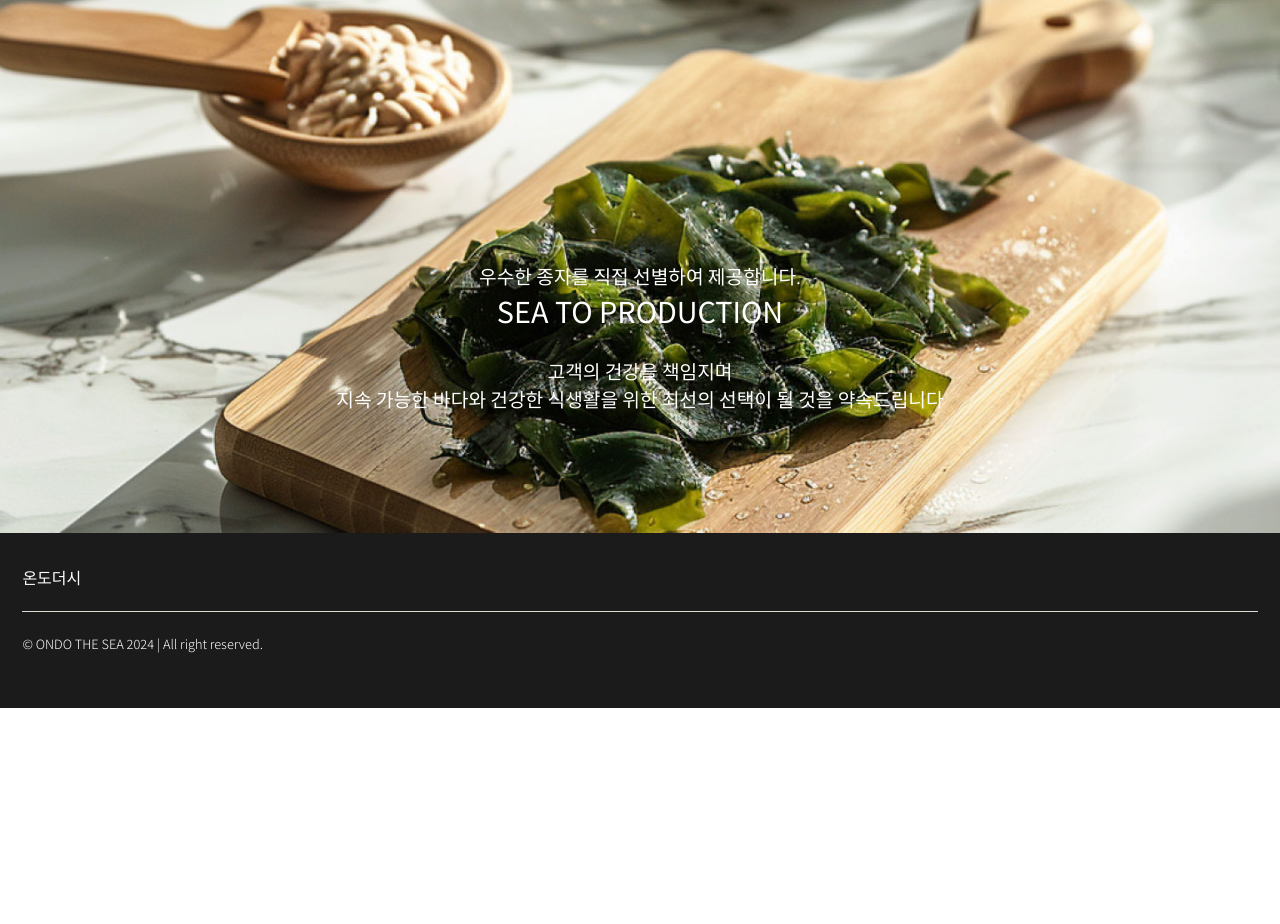
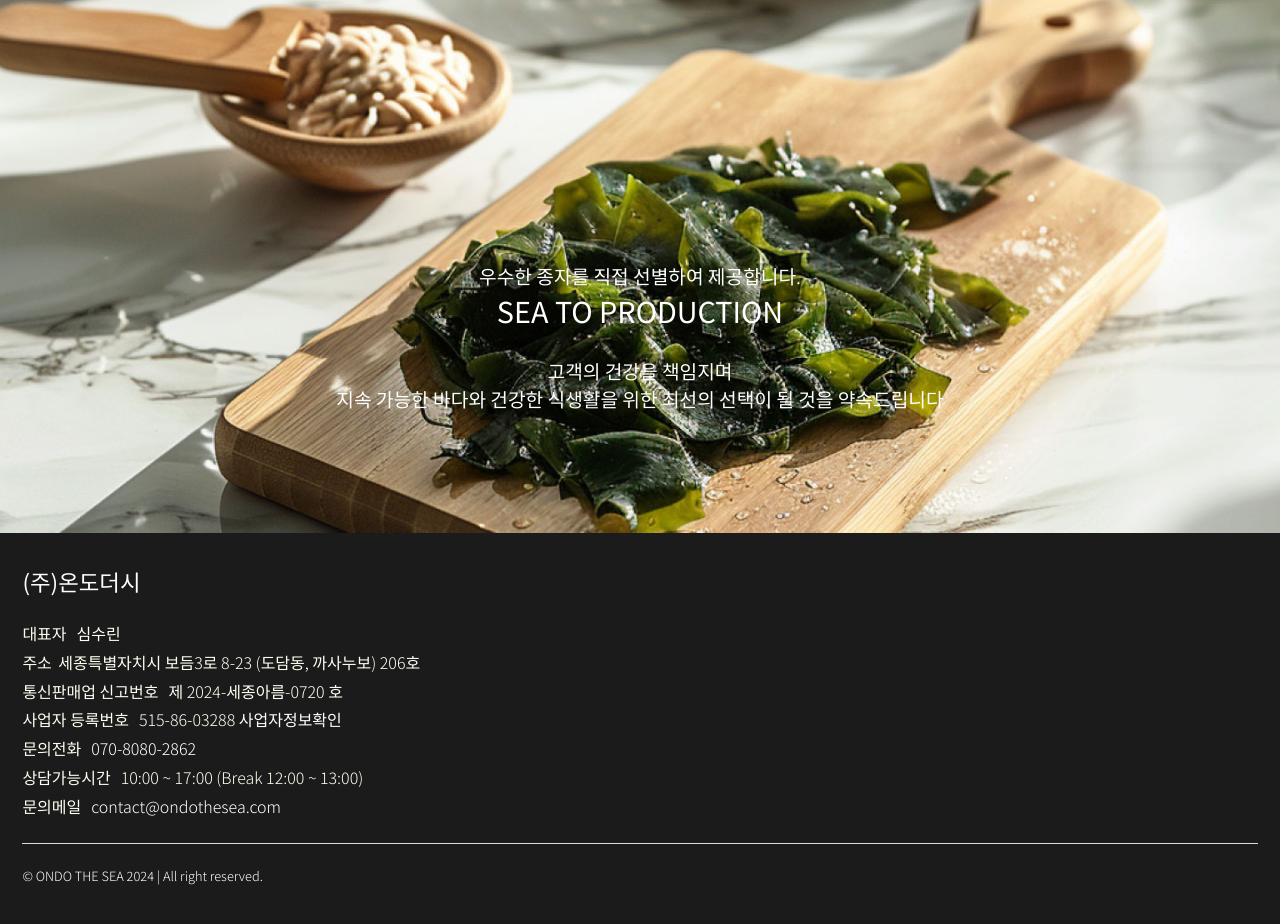
Before and after one commit to 2evergr/simlanding, a plain HTML site: page index.html in a window 1280 px wide. Shown: the part 7978-8902 px from the top of the page. Before the commit the page ends 8686 px from the top, so only its background shows below. Drawn offline with nearby package versions, Linux system fonts and the light colour scheme.

Commit message:
update company info

```diff
--- a/css/style.scss
+++ b/css/style.scss
@@ -82,28 +82,38 @@ body {
       }
     }
   }
+
   footer {
     font-size: 1rem;
     font-weight: 300;
     color: white;
     background-color: #1b1b1b;
     padding: 2rem 1.4rem;
+    a {
+      color: white;
+      text-decoration: none;
+      &:hover {text-decoration: underline;}
+    }
     div {
       margin-bottom: 1.4rem;
     }
     .company-title {
+      font-size: 1.4rem;
       font-weight: 400;
     }
 
     // display: flex;
     .company-info {
-      font-size: 0.8rem;
-      line-height: 1.38;
-      // padding-bottom: 1.4rem;
-
+      // font-size: 1.2rem;
+      line-height: 1.8rem;
+      padding-bottom: 1.4rem;
       letter-spacing: normal;
       color: #fffef1;
       border-bottom: solid 1px #dddcd1;
+      strong {
+        font-weight: 400;
+        margin-right: 0.4rem;
+      }
     }
     .copyright {
       font-size: 0.8rem;
@@ -481,11 +491,11 @@ br.break-t {
     font-size: 1.2rem;
     font-weight: 300;
     .tit {
+      margin-bottom: 1.6rem;
       span {
         font-size: 1.8rem;
         font-weight: 400;
       }
-      margin-bottom: 1.6rem;
     }
     .txt {
     }
--- a/index.html
+++ b/index.html
@@ -182,21 +182,28 @@
   </main>
   <footer>
     <div class="company-title">
-      온도더시
+      (주)온도더시
     </div>
 
     <div class="company-info">
-      <!-- <p><strong>대표자</strong> 심수린</p> -->
-      <!-- <p><strong>주소</strong> 세종시 </p>
-        <p><strong>통신판매업 신고번호</strong> 제0000-세종-0000호</p>
-        <p><strong>사업자 등록번호</strong> 000-00-00000 <a
-                href="http://www.ftc.go.kr/bizCommPop.do?wrkr_no=00000000"
-                target="_blank">사업자정보확인</a></p>
-        <p><strong>문의전화</strong> 1588-0000</p>
-        <p><strong>상담가능시간</strong> 10:00 ~ 19:00 (Break 13:00 ~ 14:00)</p>
-        <p><strong>맞춤구독문의</strong> @맞춤구독</p>
-        <p><strong>문의메일</strong> admin@ondothesea.com</p>
-        <p><strong>Overseas Inquiry</strong> overseas@ondothesea.com</p> -->
+      <p><strong>대표자</strong> 심수린</p>
+      <p><strong>주소</strong>세종특별자치시 보듬3로 8-23 (도담동, 까사누보) 206호</p>
+        <p><strong>통신판매업 신고번호</strong> 제 2024-세종아름-0720 호</p>
+        <p>
+          <strong>사업자 등록번호</strong> 515-86-03288
+          <a href="http://www.ftc.go.kr/bizCommPop.do?wrkr_no=5158603288" target="_blank">사업자정보확인</a>
+        </p>
+        <p>
+          <strong>문의전화</strong>
+          <a href="tel:070-8080-2862">070-8080-2862</a>
+        </p>
+        <p><strong>상담가능시간</strong> 10:00 ~ 17:00 (Break 12:00 ~ 13:00)</p>
+        <!-- <p><strong>맞춤구독문의</strong> @맞춤구독</p> -->
+        <p>
+          <strong>문의메일</strong>
+          <a href="mailto:contact@ondothesea.com">contact@ondothesea.com</a>
+        </p>
+        <!-- <p><strong>Overseas Inquiry</strong> overseas@ondothesea.com</p> -->
     </div>
 
     <!--
```
Also changed, not shown: css/style.css, 1 other file.
